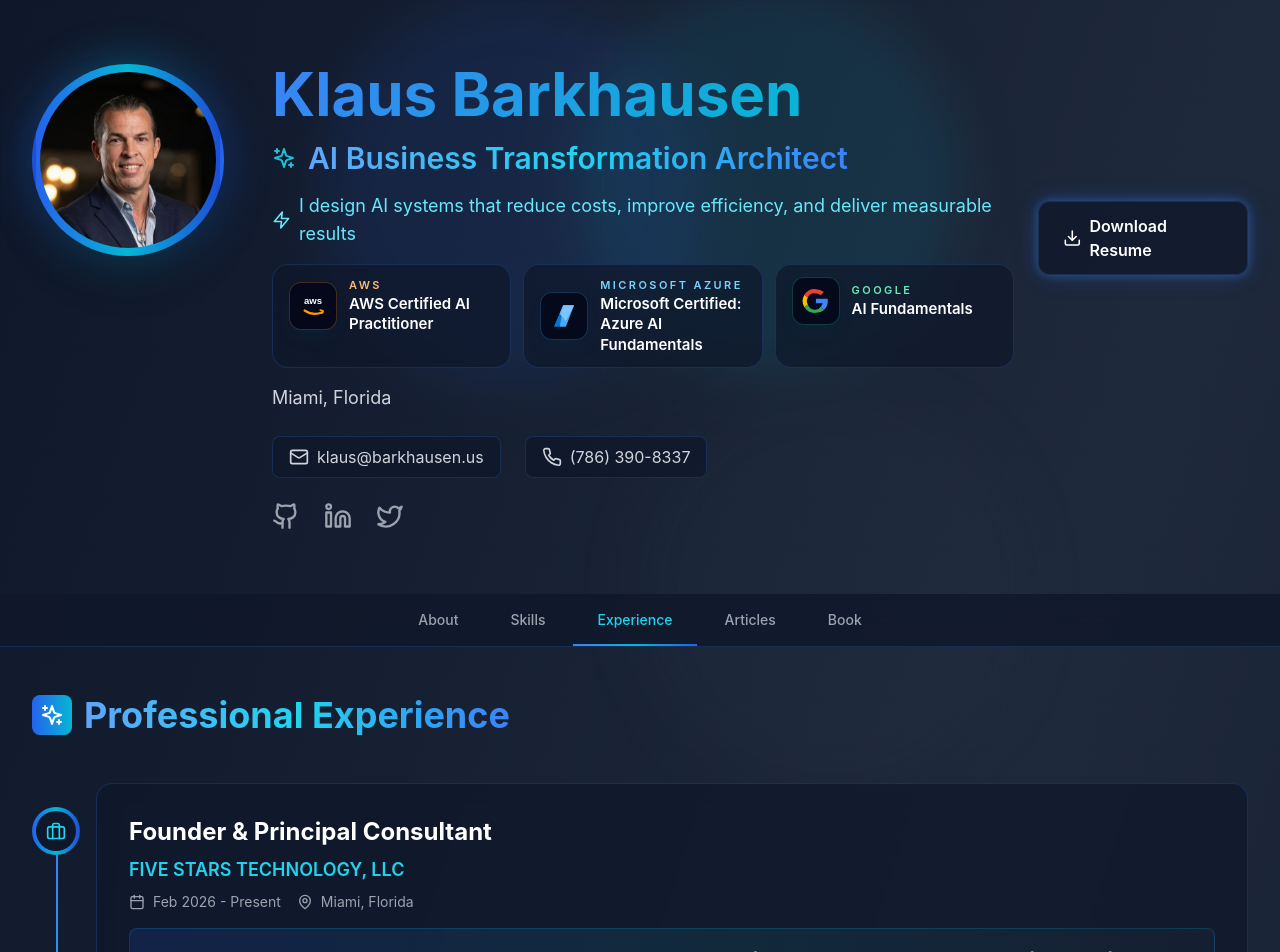
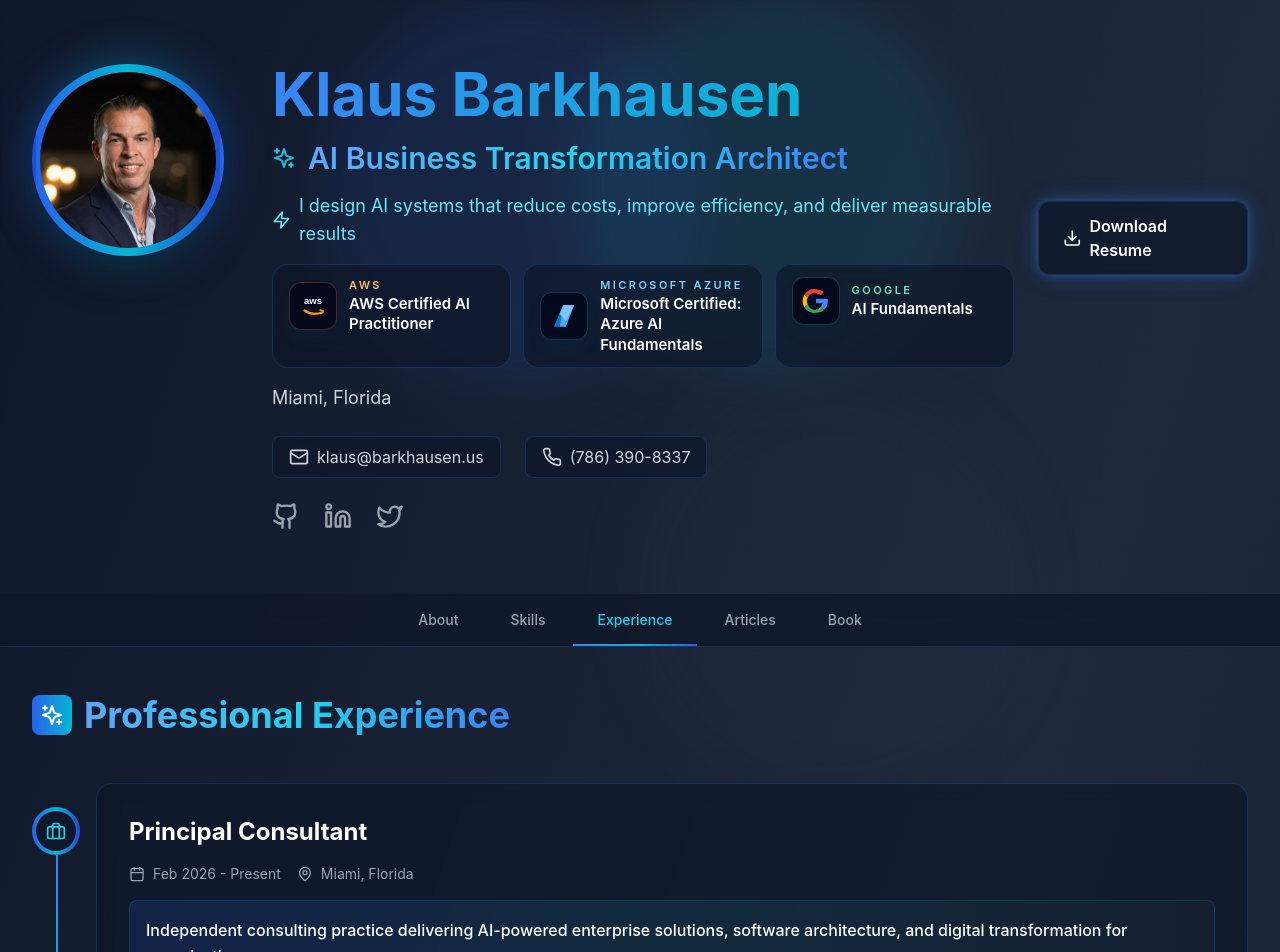
Before and after one commit to kbarkhausen/portfolio, a React (Create React App) app: page /experience in a window 1280 px wide. Shown: the top 952 px of the page. Built offline with nearby package versions, Linux system fonts and the light colour scheme.

Commit message:
try this

```diff
--- a/src/components/sections/Experience.jsx
+++ b/src/components/sections/Experience.jsx
@@ -55,8 +55,7 @@ const Experience = () => (
       <ExperienceCard
         index={0}
         isLast={false}
-        title="Founder & Principal Consultant"
-        company="FIVE STARS TECHNOLOGY, LLC"
+        title="Principal Consultant"
         period="Feb 2026 - Present"
         location="Miami, Florida"
         description={
```
